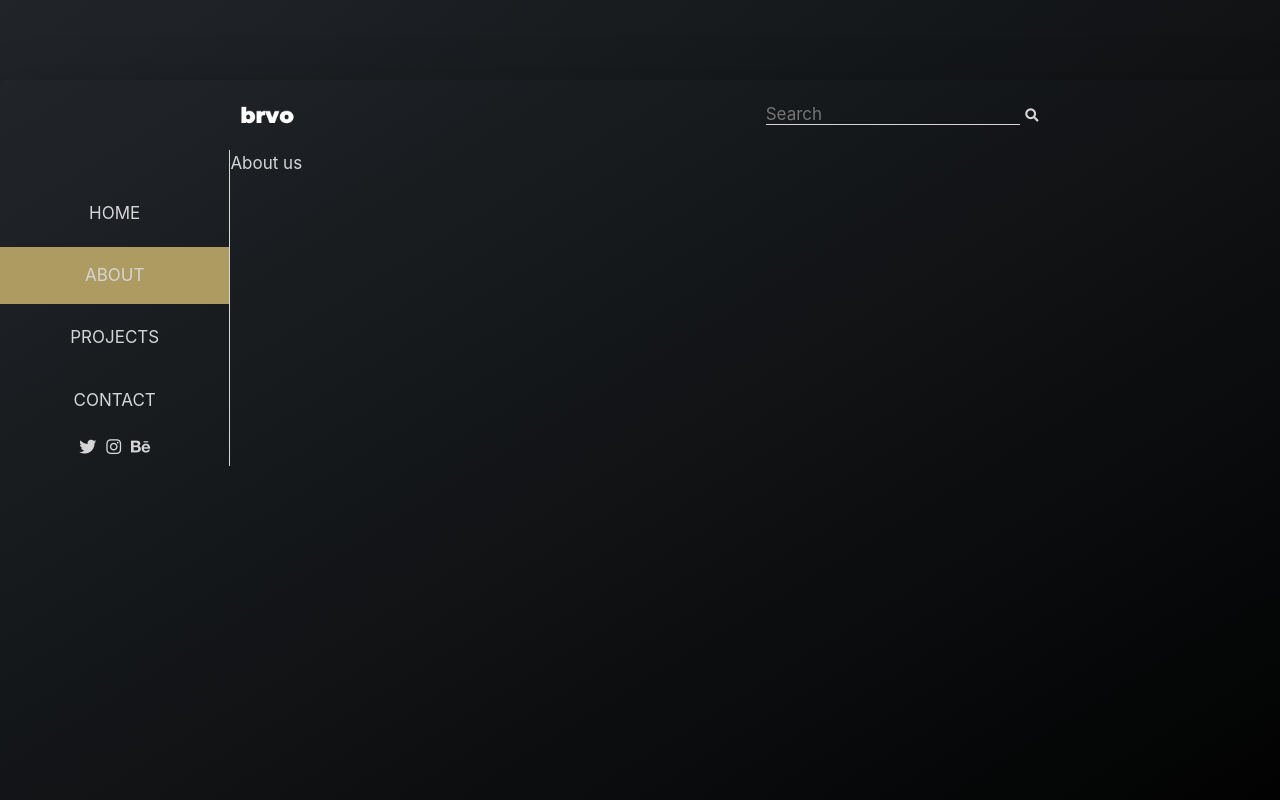
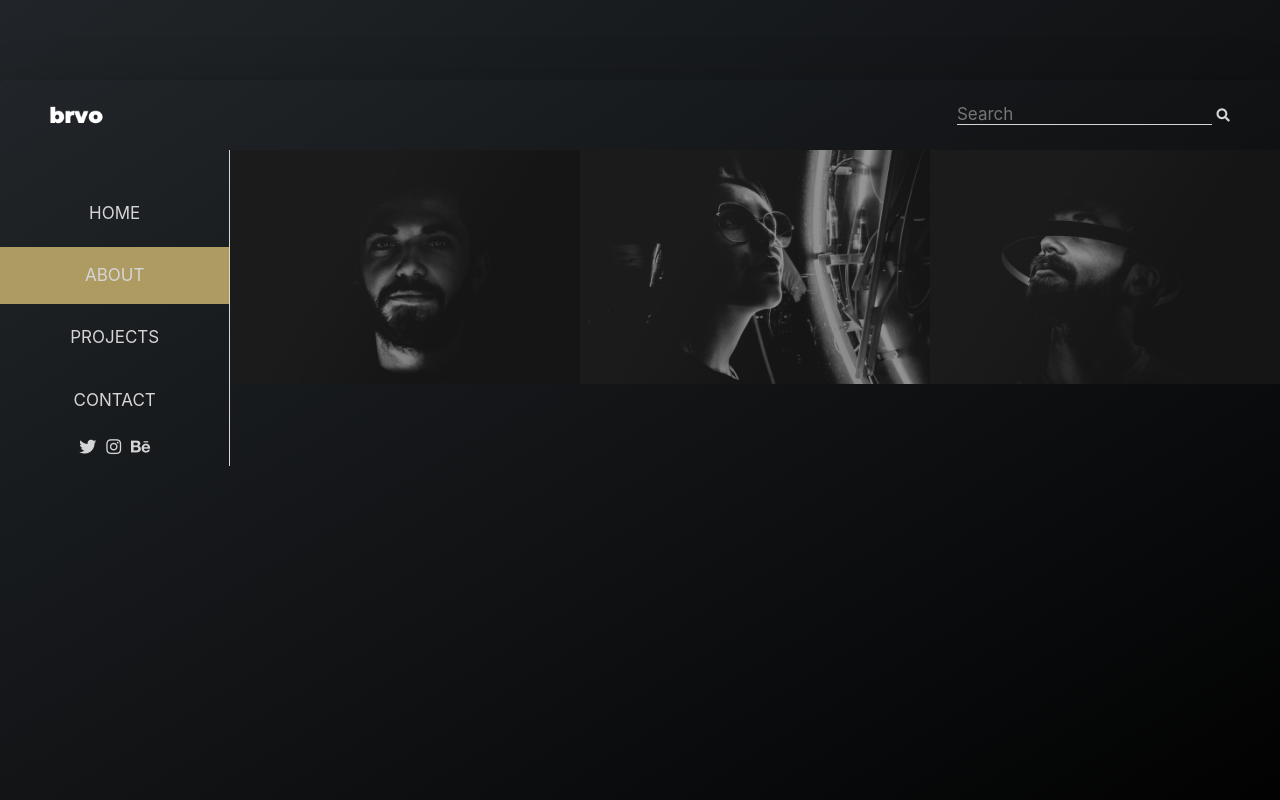
Before and after one commit to Noctturne/BRVO-about-test, a website: page index.html in a window 1280 px wide. Shown: the top 800 px of the page. Drawn offline with Linux system fonts and the light colour scheme.

Commit message:
Building the gallery

```diff
--- a/index.html
+++ b/index.html
@@ -50,7 +50,17 @@
                     </div>
                 </nav>
                 <section class="about">
-                    About us
+                    <div class="gallery">
+                        <figure class="gallery__item">
+                            <img src="images/portrait01.png" alt="Portrait 01" class="gallery__photo">
+                        </figure>
+                        <figure class="gallery__item">
+                            <img src="images/portrait02.png" alt="Portrait 02" class="gallery__photo">
+                        </figure>
+                        <figure class="gallery__item">
+                            <img src="images/portrait03.png" alt="Portrait 03" class="gallery__photo">
+                        </figure>
+                    </div>
                 </section>
             </main>
         </div>
--- /dev/null
+++ b/sass/components/_gallery.scss
@@ -0,0 +1,12 @@
+.gallery {
+    display: flex;
+
+    &__item {
+        box-shadow: $gradient-dark;
+    }
+
+    &__photo {
+        width: 100%;
+        display: block;
+    }
+}
--- a/sass/components/_header.scss
+++ b/sass/components/_header.scss
@@ -1,8 +1,9 @@
 .site-header{
     height: 7rem;
     display: flex;
-    justify-content: space-around;
+    justify-content: space-between;
     align-items: center;
+    padding: 2rem 4rem;
 }
 
 .logo {
--- a/sass/main.scss
+++ b/sass/main.scss
@@ -2,6 +2,7 @@
 @import "utilities/utilities";
 @import "mixins/mixins";
 @import "nesting/nesting";
+@import "components/gallery";
 @import "components/header";
 @import "components/nav";
 @import "components/sidebar";
```
Also changed, not shown: css/style.css, images/portrait01.png (added), images/portrait02.png (added), images/portrait03.png (added), 1 other file.
